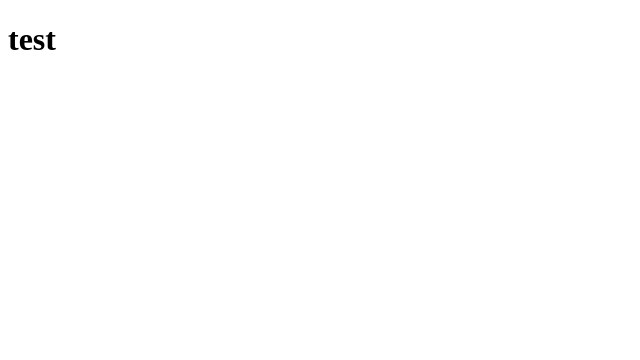
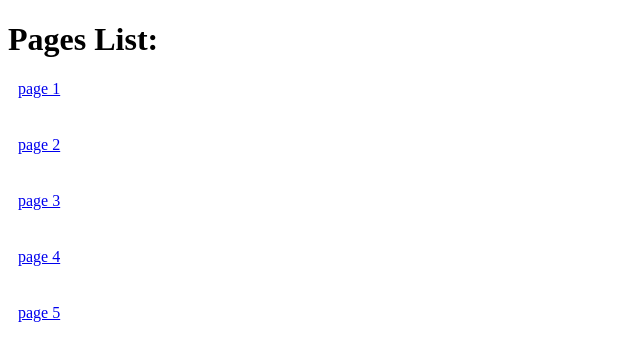
Before and after one commit to eman-abid/web, a plain HTML site: page index.html in a window 1280 px wide. Shown: the whole page, without its empty margins (0-640 px from the left). Drawn offline with Linux system fonts and the light colour scheme.

Commit message:
Update index.html

```diff
--- a/index.html
+++ b/index.html
@@ -1,11 +1,30 @@
 <!DOCTYPE html>
 <html lang="en">
+
 <head>
     <meta charset="UTF-8">
     <meta name="viewport" content="width=device-width, initial-scale=1.0">
-    <title>Document</title>
+    <title>Pages List</title>
+    <style>
+        a {
+            display: block;
+            margin: 10px;
+        }
+    </style>
 </head>
+
 <body>
-    <h1>test</h1>
+    <h1>Pages List:</h1>
+    <a href="1" target="_blank" rel="noopener noreferrer">page 1</a>
+    <br>
+    <a href="1" target="_blank" rel="noopener noreferrer">page 2</a>
+    <br>
+    <a href="1" target="_blank" rel="noopener noreferrer">page 3</a>
+    <br>
+    <a href="1" target="_blank" rel="noopener noreferrer">page 4</a>
+    <br>
+    <a href="1" target="_blank" rel="noopener noreferrer">page 5</a>
+    <br>
 </body>
+
 </html>
```
